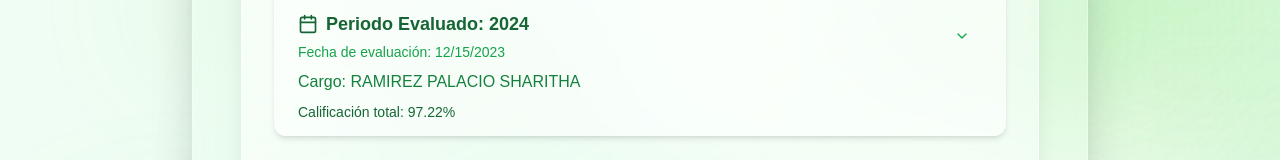
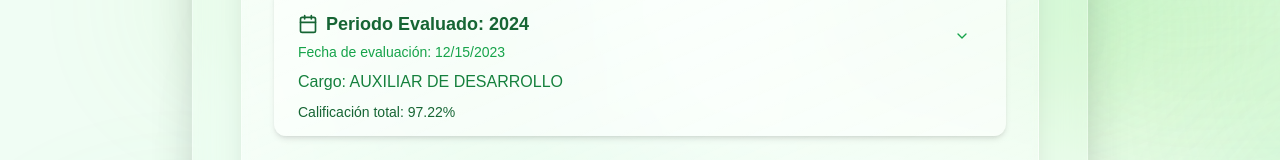
Before and after one commit to LDanielOchoa/Evaluacion-de-desempeno, a Next.js app: page /formulario in a window 1280 px wide. Shown: the part 492-652 px from the top of the page. Built offline with nearby package versions, Linux system fonts and the light colour scheme.

Commit message:
No seeeee

```diff
--- a/app/formulario/formulario.tsx
+++ b/app/formulario/formulario.tsx
@@ -86,7 +86,7 @@ const mockEvaluationHistory: EvaluationHistory[] = [
   {
     fecha_evaluacion: "2023-12-15",
     anio: 2024,
-    cargo: "RAMIREZ PALACIO SHARITHA",
+    cargo: "AUXILIAR DE DESARROLLO",
     compromiso: 4,
     honestidad: 4,
     respeto: 4,
```
